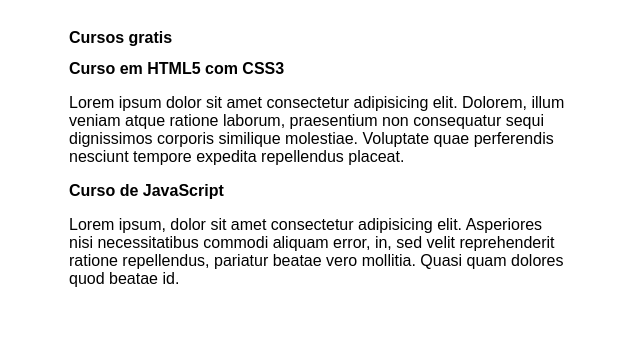
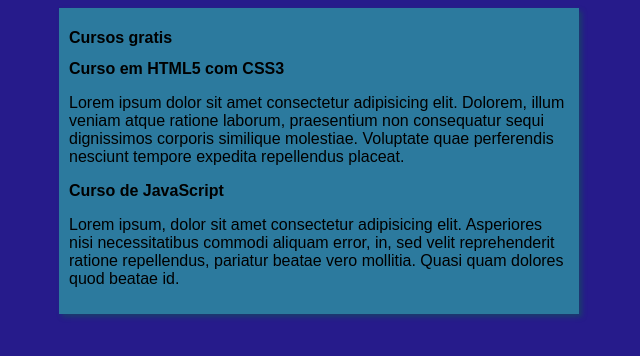
Before and after one commit to Murillo2610/projeto-site, a plain HTML site: page index.html in a window 1280 px wide. Shown: the whole page, without its empty margins (321-961 px from the left). Drawn offline with Linux system fonts and the light colour scheme.

Commit message:
atualizei o design

```diff
--- a/estios/styles.css
+++ b/estios/styles.css
@@ -4,14 +4,14 @@
 }
 
 body {
-    background-color: rgb(red, green, blue) (204, 157, 248);
+    background-color: rgb(38, 27, 139);
 
 }
 
 main {
-    background-color:  white;
+    background-color:  rgb(44, 122, 158);
     width: 500px;
     margin: auto;
     padding: 10px;
-    box-shadow: 3px 3px 5px rgba(red, green, blue, alpha)(0, 0, 0, 0.473);
+    box-shadow: 3px 3px 5px rgba(13, 100, 71, 0.473);
 }
```
